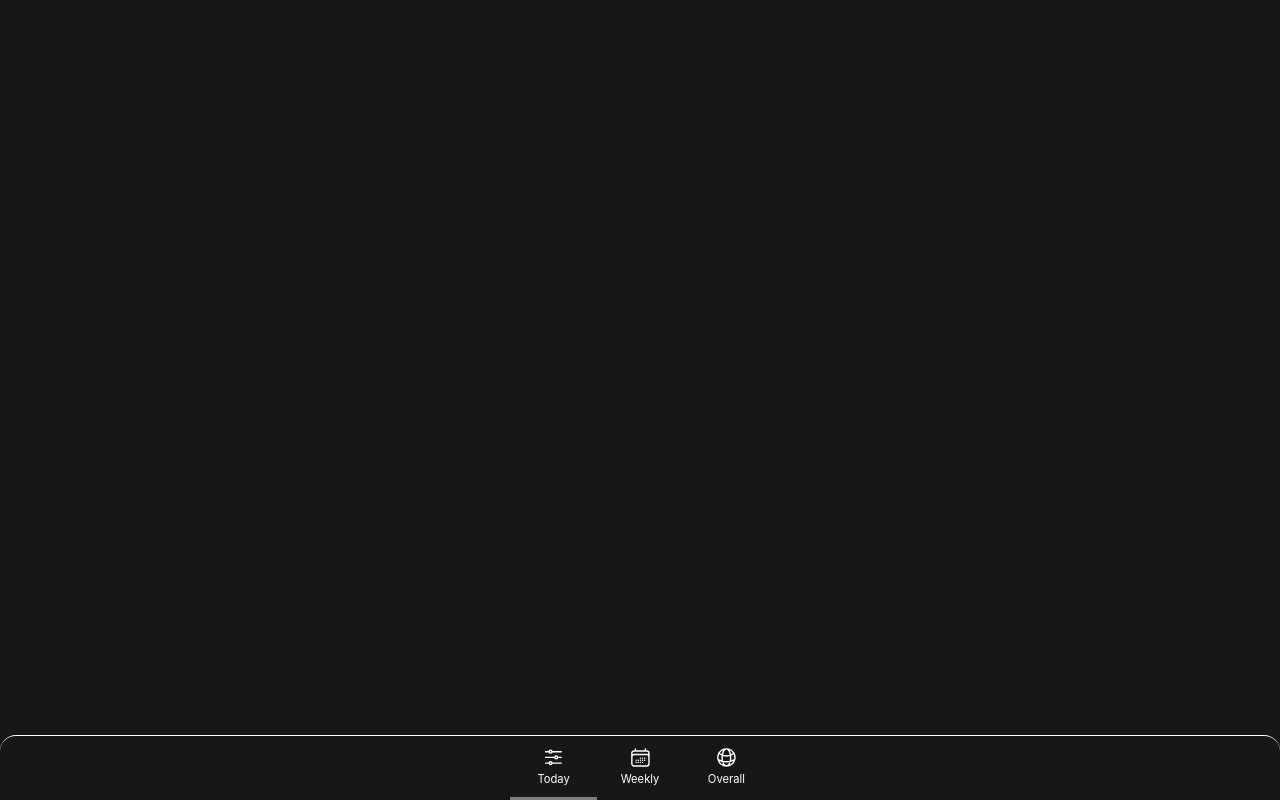
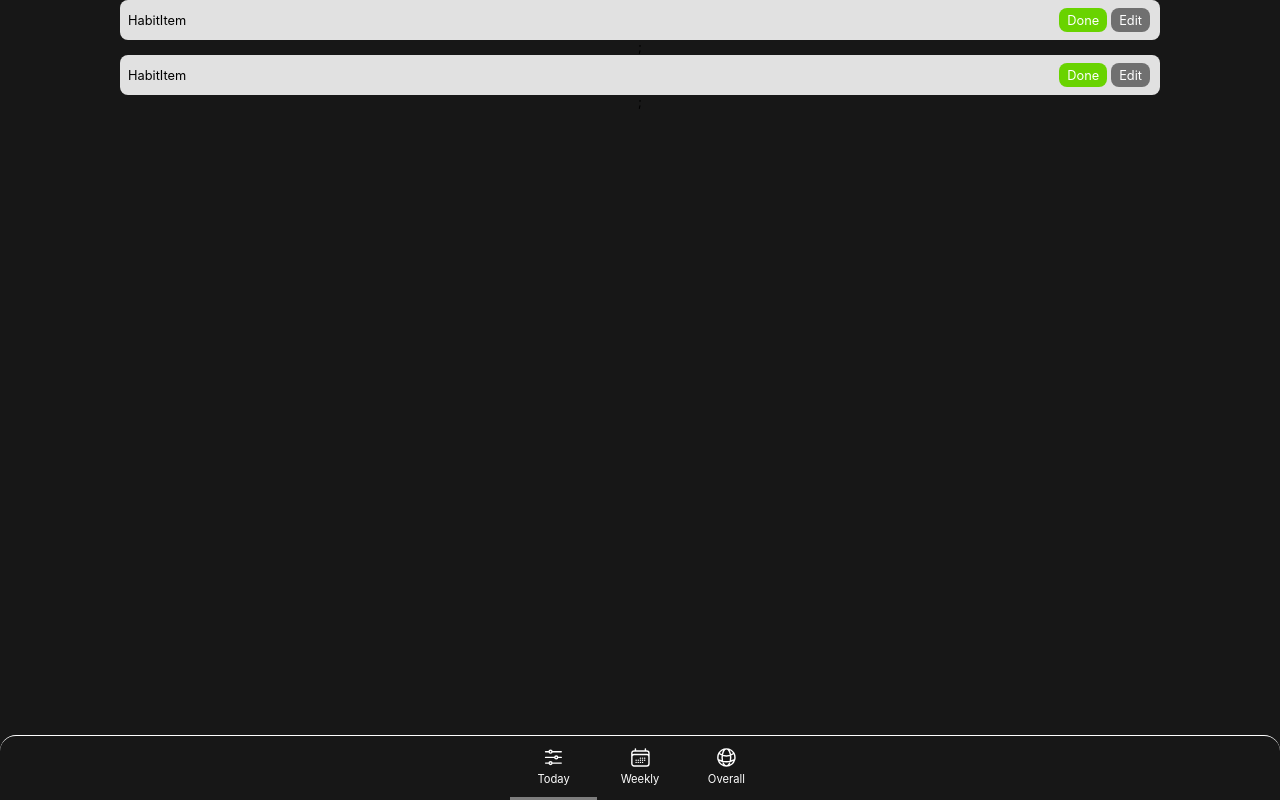
Before and after one commit to aimanaress/tasktracker, a React (Create React App) app: page / in a window 1280 px wide. Built offline with nearby package versions, Linux system fonts and the light colour scheme.

Commit message:
Initialize habit list; Initialize button

```diff
--- a/public/index.html
+++ b/public/index.html
@@ -2,14 +2,13 @@
 <html lang="en">
   <head>
     <meta charset="utf-8" />
-    <link rel="icon" href="%PUBLIC_URL%/favicon.ico" />
+    <link rel="icon" href="%PUBLIC_URL%/tasktrackerlogoicon.ico" />
     <meta name="viewport" content="width=device-width, initial-scale=1" />
     <meta name="theme-color" content="#000000" />
     <meta
       name="description"
       content="Web site created using create-react-app"
     />
-    <link rel="apple-touch-icon" href="%PUBLIC_URL%/logo192.png" />
     <!--
       manifest.json provides metadata used when your web app is installed on a
       user's mobile device or desktop. See https://developers.google.com/web/fundamentals/web-app-manifest/
@@ -24,20 +23,9 @@
       work correctly both with client-side routing and a non-root public URL.
       Learn how to configure a non-root public URL by running `npm run build`.
     -->
-    <title>React App</title>
+    <title>Task Tracker</title>
   </head>
   <body>
-    <noscript>You need to enable JavaScript to run this app.</noscript>
     <div id="root"></div>
-    <!--
-      This HTML file is a template.
-      If you open it directly in the browser, you will see an empty page.
-
-      You can add webfonts, meta tags, or analytics to this file.
-      The build step will place the bundled scripts into the <body> tag.
-
-      To begin the development, run `npm start` or `yarn start`.
-      To create a production bundle, use `npm run build` or `yarn build`.
-    -->
   </body>
 </html>
--- a/src/App.js
+++ b/src/App.js
@@ -1,9 +1,11 @@
 import React from "react";
 import MainHeader from "./shared/Navigation/MainHeader";
+import HabitList from "./habit/components/HabitList";
 
 function App() {
   return (
     <React.Fragment>
+      <HabitList />
       <MainHeader />
     </React.Fragment>
   );
--- /dev/null
+++ b/src/habit/components/HabitItem.css
@@ -0,0 +1,13 @@
+.container__habititem {
+  background-color: rgb(225, 225, 225);
+  width: 80vw;
+  height: 2.5rem;
+  display: flex;
+  flex-direction: row;
+  align-items: center;
+  justify-content: space-between;
+  text-align: center;
+  padding-left: 0.5rem;
+  padding-right: 0.5rem;
+  border-radius: 0.5rem;
+}
--- a/src/habit/components/HabitItem.js
+++ b/src/habit/components/HabitItem.js
@@ -0,0 +1,19 @@
+import React from "react";
+import "./HabitItem.css";
+import Button from "../../shared/FormElements/Button";
+
+function HabitItem() {
+  return (
+    <div className="container__habititem">
+      <div>
+        <div>HabitItem</div>
+      </div>
+      <div>
+        <Button name="Done" primary />
+        <Button name="Edit" secondary />
+      </div>
+    </div>
+  );
+}
+
+export default HabitItem;
--- /dev/null
+++ b/src/habit/components/HabitList.css
@@ -0,0 +1,6 @@
+.container__habitlist {
+  display: flex;
+  flex-direction: column;
+  align-items: center;
+  justify-content: center;
+}
--- a/src/habit/components/HabitList.js
+++ b/src/habit/components/HabitList.js
@@ -0,0 +1,15 @@
+import React from "react";
+import HabitItem from "./HabitItem";
+
+import "./HabitList.css";
+
+function HabitList() {
+  return (
+    <div className="container__habitlist">
+      <HabitItem />;
+      <HabitItem />;
+    </div>
+  );
+}
+
+export default HabitList;
--- a/src/index.css
+++ b/src/index.css
@@ -6,6 +6,7 @@ body {
   -webkit-font-smoothing: antialiased;
   -moz-osx-font-smoothing: grayscale;
   background-color: #171717;
+  font-size: 0.8rem;
 }
 
 code {
--- /dev/null
+++ b/src/shared/FormElements/Button.css
@@ -0,0 +1,17 @@
+.btn {
+  padding: 0.3rem;
+  padding-left: 0.5rem;
+  padding-right: 0.5rem;
+  margin-left: 0.125rem;
+  margin-right: 0.125rem;
+  border-radius: 0.5rem;
+  color: white;
+}
+
+.btn__primary {
+  background-color: rgb(105, 211, 0);
+}
+
+.btn__secondary {
+  background-color: rgb(112, 112, 112);
+}
--- a/src/shared/FormElements/Button.js
+++ b/src/shared/FormElements/Button.js
@@ -0,0 +1,13 @@
+import React from "react";
+
+import "./Button.css";
+
+function Button(props) {
+  return (
+    <a className={`btn ${props.primary ? "btn__primary" : "btn__secondary"}`}>
+      {props.name}
+    </a>
+  );
+}
+
+export default Button;
```
Also changed, not shown: 2 other files (tests, documents, lock files or other folders).
